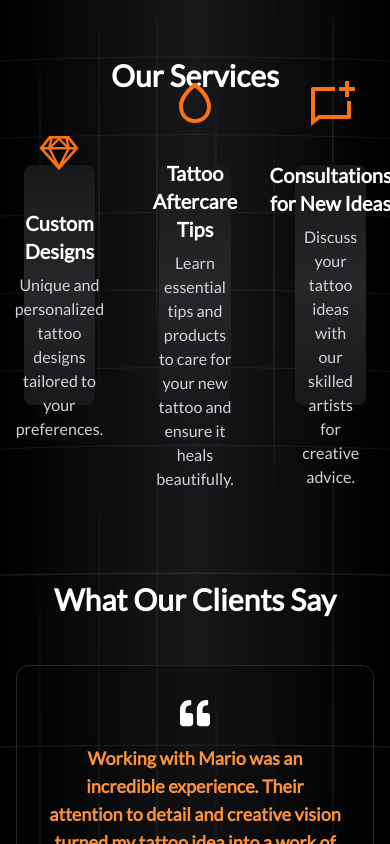
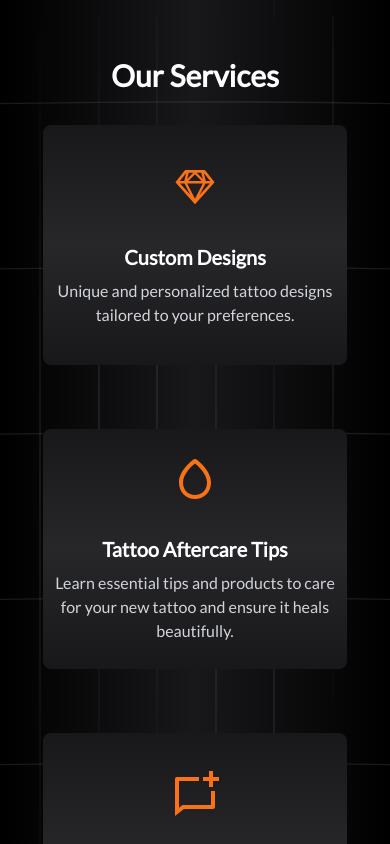
Before and after one commit to ajv55/tattoo, a Next.js app: page / in a window 390 px wide. Shown: the part 4020-4864 px from the top of the page. Built offline with nearby package versions, Linux system fonts and the light colour scheme.

Commit message:
update the landing page to be mobile responsive

```diff
--- a/app/components/mainPage/contact.tsx
+++ b/app/components/mainPage/contact.tsx
@@ -22,7 +22,7 @@ const ContactSection = () => {
       className="bg-gradient-to-r flex w-full justify-evenly items-center relative from-black via-zinc-900 to-black py-16 px-4 sm:px-6 lg:px-8 text-center text-white"
     >
         <Background />
-      <div  className="w-full  flex z-[400] mx-auto">
+      <div  className="w-full  flex lg:flex-row flex-col justify-center items-center z-[400] mx-auto">
         <div className='w-[50%] flex flex-col justify-center items-center'>
         <motion.h2
         variants={{visible: {y: 0, opacity: 1}}}
@@ -72,7 +72,7 @@ const ContactSection = () => {
           initial={{ y: 50, opacity: 0 }}
           animate={mainControls}
           transition={{ duration: 1, delay: 2.5 }}
-          className=" bg-gradient-to-tr shadow-orange-400 from-black to-zinc-900 w-[40%]  p-8 rounded-lg shadow-lg"
+          className=" bg-gradient-to-tr shadow-orange-400 from-black to-zinc-900 lg:w-[40%] w-[89%]  p-8 rounded-lg shadow-lg"
         >
           <div className="mb-4">
             <label htmlFor="name" className="block text-sm font-medium text-orange-500">Name</label>
--- a/app/components/mainPage/footer.tsx
+++ b/app/components/mainPage/footer.tsx
@@ -5,9 +5,9 @@ import Link from 'next/link';
 
 const Footer = () => {
   return (
-    <footer className="bg-gradient-to-r from-black via-zinc-900 to-black py-8 px-4 sm:px-6 lg:px-8 text-white">
+    <footer className="bg-gradient-to-r w-full from-black via-zinc-900 to-black py-8 px-4 sm:px-6 lg:px-8 text-white">
       <div className="max-w-7xl mx-auto flex flex-col items-center">
-        <nav className="flex space-x-4 mb-4">
+        <nav className="flex  space-x-4 mb-4">
           <Link className="text-orange-500 hover:text-orange-400 transition-colors duration-200" href="/">
             Home
           </Link>
@@ -21,8 +21,8 @@ const Footer = () => {
             Contact
           </Link>
         </nav>
-        <p className="text-sm text-gray-400 mb-4">&copy; {new Date().getFullYear()} Abel J.Villareal. All rights reserved.</p>
-        <div className="flex space-x-4">
+        <p className="text-sm  w-full text-center tracking-wider text-gray-400 mb-4">&copy; {new Date().getFullYear()} Abel J.Villareal. All rights reserved.</p>
+        <div className="flex  space-x-4">
           <Link className="text-gray-400 hover:text-gray-300 transition-colors duration-200" href="/terms">
             Terms of Service
           </Link>
--- a/app/components/mainPage/service.tsx
+++ b/app/components/mainPage/service.tsx
@@ -17,22 +17,9 @@ interface Service {
 const ServicesSection = () => {
 
     const ref = useRef(null);
-    const cardRef = useRef(null)
     const isInView = useInView(ref);
-    const cardInView = useInView(cardRef);
     const mainControls = useAnimation();
 
-    const animateOnHover = {
-        scale: 1.05,
-        boxShadow: '0px 10px 15px rgba(0, 0, 0, 0.3)',
-        transition: { duration: 0.3 },
-      };
-
-      const animateOnLeave = {
-        scale: 1,
-        boxShadow: '0px 5px 10px rgba(0, 0, 0, 0.2)',
-        transition: { duration: 0.3 },
-      };
 
     useEffect(() => {
         if(isInView) {
@@ -66,7 +53,7 @@ const ServicesSection = () => {
     >
       <Background />
         <h2  className="text-3xl sm:text-4xl  font-bold mb-8">Our Services</h2>
-        <div className="  w-full  h-[20rem] z-30 flex  justify-center items-center gap-16">
+        <div className="  w-full  lg:h-[20rem] h-content z-30 flex lg:flex-row flex-col justify-center items-center gap-16">
           {services.map((service, index) => (
             <motion.div
               key={index}
@@ -74,7 +61,7 @@ const ServicesSection = () => {
               initial={{scale: 0, opacity: 0}}
               animate={mainControls}
               transition={{duration: 1, type: 'spring', stiffness: 100, delay: 0.5 * index}}
-              className=" bg-gradient-to-b hover:shadow-md hover:shadow-orange-500 hover:cursor-pointer flex flex-col justify-center items-center from-zinc-900 via-zinc-800 to-zinc-900 w-[20%] h-[15rem] rounded-lg p-3 text-center"
+              className=" bg-gradient-to-b hover:shadow-md hover:shadow-orange-500 hover:cursor-pointer flex flex-col justify-center items-center from-zinc-900 via-zinc-800 to-zinc-900 lg:w-[20%] w-[85%] h-[15rem] rounded-lg p-3 text-center"
             >
               <div className="mb-4">{service.icon}</div>
               <h3 className="text-xl  font-bold mb-2">{service.title}</h3>
```
